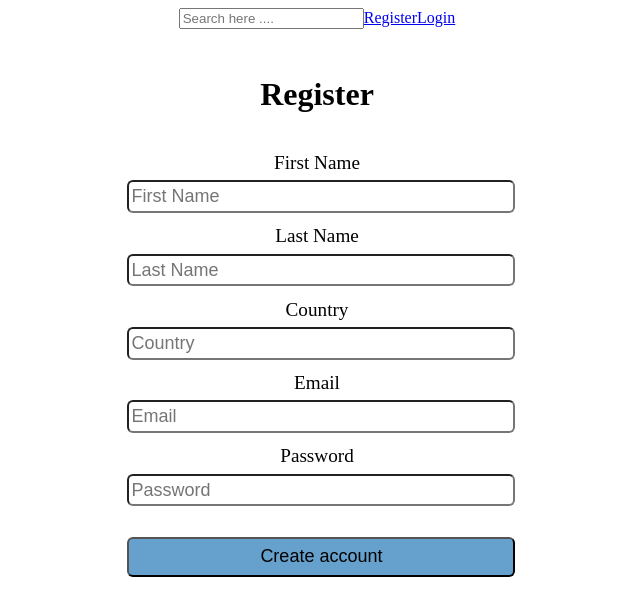
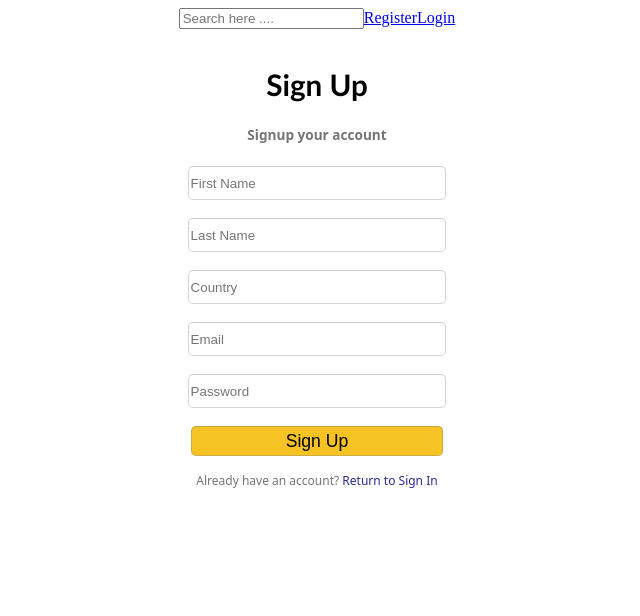
Before and after one commit to CodeWarriorsTeam/MERAKI_Academy_Project_5, a React (Create React App) app in the folder frontend/: page /register in a window 1280 px wide. Shown: the top 616 px of the page, without its empty margins (323-963 px from the left). Built offline with nearby package versions, Linux system fonts and the light colour scheme.

Commit message:
create css to registerPage

```diff
--- a/frontend/src/component/login/Login.css
+++ b/frontend/src/component/login/Login.css
@@ -3,6 +3,7 @@
   width: 100%;
 }
 .sign {
+  font-size: 3.7ch;
   font-family: "Gill Sans", sans-serif;
 }
 .link {
@@ -15,7 +16,7 @@
   color: rgb(117, 117, 117);
 }
 .account {
-  font-size: 1.4ch;
+  font-size: 1.7ch;
   font-family: system-ui;
   color: rgb(117, 117, 117);
 }
--- a/frontend/src/component/login/Login.js
+++ b/frontend/src/component/login/Login.js
@@ -39,7 +39,7 @@ const Login = ({ setIsAdmin }) => {
 
   return (
     <div className="loginpage">
-      <br /> <br />
+      <br />
       <h1 className="sign">Sign In</h1>
       <h5 className="account">Sign in to your account</h5>
       <input
--- a/frontend/src/component/register/Register.css
+++ b/frontend/src/component/register/Register.css
@@ -1,15 +1,12 @@
 .registerPage {
-  display: grid;
+  /* display: grid; */
   height: 100%;
   width: 100%;
-  /* background-color: #E9E9ED ; */
-  margin-top: 2%;
 }
 
-.registerWord {
-  display: grid;
-  justify-content: center;
-
+.signup {
+  font-size: 3.7ch;
+  font-family: "Gill Sans", sans-serif;
 }
 
 .firstNameLabel {
@@ -17,88 +14,118 @@
 
   }
 
-.firstName {
-    height: 80%;
-    width: 30%;
-  margin-left: 35%;
-  font-size: large;
-  margin-top: 0.5%;
-  border-radius: 6px;
-
-}
+  .firstName:hover {
+    border-top: 1px rgb(0, 0, 0) solid;
+    border-right: 1px rgb(0, 0, 0) solid;
+    border-left: 1px rgb(0, 0, 0) solid;
+    border-bottom: 1px rgb(0, 0, 0) solid;
+  }
+  .firstName {
+    height: 30px;
+    width: 20%;
+    border-top: 1px rgba(116, 105, 105, 0.342) solid;
+    border-right: 1px rgba(138, 127, 127, 0.342) solid;
+    border-left: 1px rgba(138, 127, 127, 0.342) solid;
+    border-bottom: 1px rgba(138, 127, 127, 0.342) solid;
+    color: black;
+    border-radius: 5px;
+  }
 
 
 
-
-.lastName {
-    height: 80%;
-    width: 30%;
-  margin-left: 35%;
-  font-size: large;
-  margin-top: 0.5%;
-  border-radius: 6px;
-
-
+.password:hover {
+  border-top: 1px rgb(0, 0, 0) solid;
+  border-right: 1px rgb(0, 0, 0) solid;
+  border-left: 1px rgb(0, 0, 0) solid;
+  border-bottom: 1px rgb(0, 0, 0) solid;
+}
+.password {
+  height: 30px;
+  width: 20%;
+  border-top: 1px rgba(116, 105, 105, 0.342) solid;
+  border-right: 1px rgba(138, 127, 127, 0.342) solid;
+  border-left: 1px rgba(138, 127, 127, 0.342) solid;
+  border-bottom: 1px rgba(138, 127, 127, 0.342) solid;
+  color: black;
+  border-radius: 5px;
 }
 
-.lastNameLabel {
-  font-size: larger;
+.lastName:hover {
+  border-top: 1px rgb(0, 0, 0) solid;
+  border-right: 1px rgb(0, 0, 0) solid;
+  border-left: 1px rgb(0, 0, 0) solid;
+  border-bottom: 1px rgb(0, 0, 0) solid;
+}
+.lastName {
+  height: 30px;
+  width: 20%;
+  border-top: 1px rgba(116, 105, 105, 0.342) solid;
+  border-right: 1px rgba(138, 127, 127, 0.342) solid;
+  border-left: 1px rgba(138, 127, 127, 0.342) solid;
+  border-bottom: 1px rgba(138, 127, 127, 0.342) solid;
+  color: black;
+  border-radius: 5px;
 }
 
+.country:hover {
+  border-top: 1px rgb(0, 0, 0) solid;
+  border-right: 1px rgb(0, 0, 0) solid;
+  border-left: 1px rgb(0, 0, 0) solid;
+  border-bottom: 1px rgb(0, 0, 0) solid;
+}
 .country {
-    height: 80%;
-    width: 30%;
-  margin-left: 35%;
-  font-size: large;
-  margin-top: 0.5%;
-  border-radius: 6px;
-
-
+  height: 30px;
+  width: 20%;
+  border-top: 1px rgba(116, 105, 105, 0.342) solid;
+  border-right: 1px rgba(138, 127, 127, 0.342) solid;
+  border-left: 1px rgba(138, 127, 127, 0.342) solid;
+  border-bottom: 1px rgba(138, 127, 127, 0.342) solid;
+  color: black;
+  border-radius: 5px;
 }
 
-.countryLabel {
-  font-size: larger;
+.email:hover {
+  border-top: 1px rgb(0, 0, 0) solid;
+  border-right: 1px rgb(0, 0, 0) solid;
+  border-left: 1px rgb(0, 0, 0) solid;
+  border-bottom: 1px rgb(0, 0, 0) solid;
+}
+.email {
+  height: 30px;
+  width: 20%;
+  border-top: 1px rgba(116, 105, 105, 0.342) solid;
+  border-right: 1px rgba(138, 127, 127, 0.342) solid;
+  border-left: 1px rgba(138, 127, 127, 0.342) solid;
+  border-bottom: 1px rgba(138, 127, 127, 0.342) solid;
+  color: black;
+  border-radius: 5px;
+}
+.link {
+  color: rgb(41, 41, 153);
+  text-decoration: none;
+}
+.sent {
+  font-size: 1.5ch;
+  font-family: system-ui;
+  color: rgb(117, 117, 117);
+}
+.registerButton:hover {
+  border-top: 1px rgb(0, 0, 0) solid;
+  border-right: 1px rgb(0, 0, 0) solid;
+  border-left: 1px rgb(0, 0, 0) solid;
+  border-bottom: 1px rgb(0, 0, 0) solid;
+  cursor: pointer;
 }
 
-.email {
-    height: 80%;
-  width: 30%;
-  margin-left: 35%;
-  font-size: large;
-  margin-top: 0.5%;
-  border-radius: 6px;
-
-
+.registerButton {
+  height: 30px;
+  width: 20%;
+  border-radius: 5px;
+  border-top: 1px rgba(116, 105, 105, 0.342) solid;
+  border-right: 1px rgba(138, 127, 127, 0.342) solid;
+  border-left: 1px rgba(138, 127, 127, 0.342) solid;
+  border-bottom: 1px rgba(138, 127, 127, 0.342) solid;
+  background-color: #f5c323;
+  color: black;
+  font-size: 2.2ch;
 }
-
-.emailLabel {
-  font-size: larger;
-}
-
-.password {
-    height: 80%;
-    width: 30%;
-  margin-left: 35%;
-  font-size: large;
-  margin-top: 0.5%;
-  border-radius: 6px;
-
-
-}
-
-.passwordLabel {
-  font-size: larger;
-}
-.registerButton {
-  height: 150%;
-  width: 30.7%;
-  margin-left: 35%;
-  font-size: large;
-  background-color: #65a1cc;
-  border-radius: 6px;
-
-}
-
-.registerButton:hover {
-  cursor: pointer;
-}
--- a/frontend/src/component/register/Register.js
+++ b/frontend/src/component/register/Register.js
@@ -1,6 +1,7 @@
 import React, { useState } from "react";
 import axios from "axios";
 import "./Register.css";
+import { Link } from "react-router-dom";
 import { useNavigate } from "react-router-dom";
 //////
 const Register = () => {
@@ -30,10 +31,12 @@ const Register = () => {
   };
   return (
     <>
+
       <div className="registerPage">
-        <h1 className="registerWord">Register</h1>
-        <br />
-        <label className="firstNameLabel">First Name</label>
+      <br />
+        <h1 className="signup">Sign Up</h1>
+        <h5 className="account">Signup your account</h5>
+
         <input
           onChange={(e) => {
             setFirstName(e.target.value);
@@ -43,8 +46,7 @@ const Register = () => {
           className="firstName"
         ></input>
         <br />
-        <label className="lastNameLabel">Last Name</label>
-
+        <br />
         <input
           onChange={(e) => {
             setLastName(e.target.value);
@@ -54,8 +56,7 @@ const Register = () => {
           className="lastName"
         ></input>
         <br />
-        <label className="countryLabel">Country</label>
-
+        <br />
         <input
           onChange={(e) => {
             setCountry(e.target.value);
@@ -65,8 +66,7 @@ const Register = () => {
           className="country"
         ></input>
         <br />
-        <label className="emailLabel">Email</label>
-
+        <br />
         <input
           onChange={(e) => {
             setEmail(e.target.value);
@@ -76,8 +76,7 @@ const Register = () => {
           className="email"
         ></input>
         <br />
-        <label className="passwordLabel">Password</label>
-
+        <br />
         <input
           onChange={(e) => {
             setPass(e.target.value);
@@ -87,13 +86,15 @@ const Register = () => {
           className="password"
         ></input>
         <br />
-
         <br />
-
         <button onClick={register} className="registerButton">
-          Create account
+         Sign Up
         </button>
         <p>{paragraph}</p>
+
+        <p className="sent">Already have an account?  <Link className="login" to="/login" className="link">
+           Return to Sign In
+          </Link></p>
       </div>
     </>
   );
```
